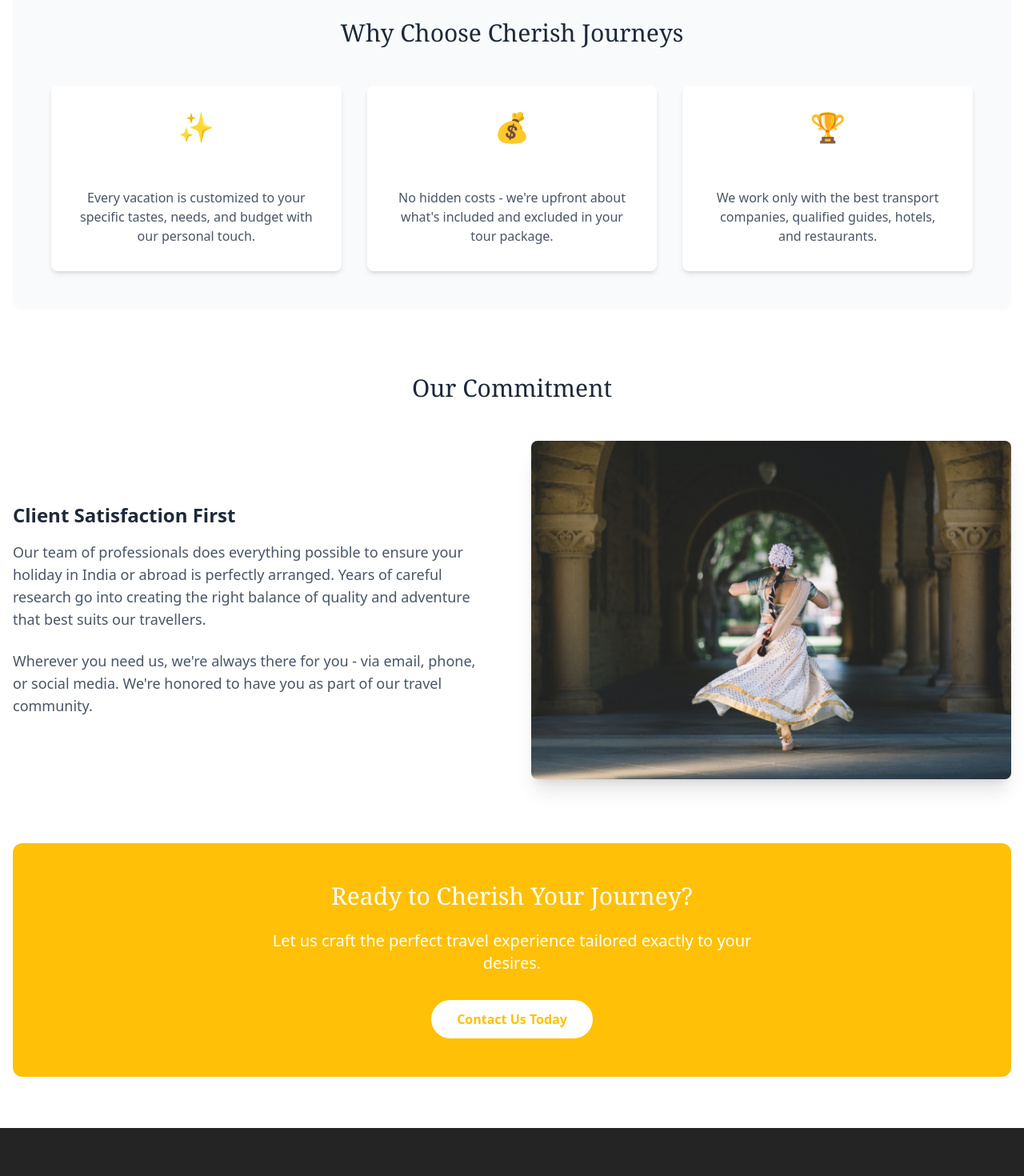
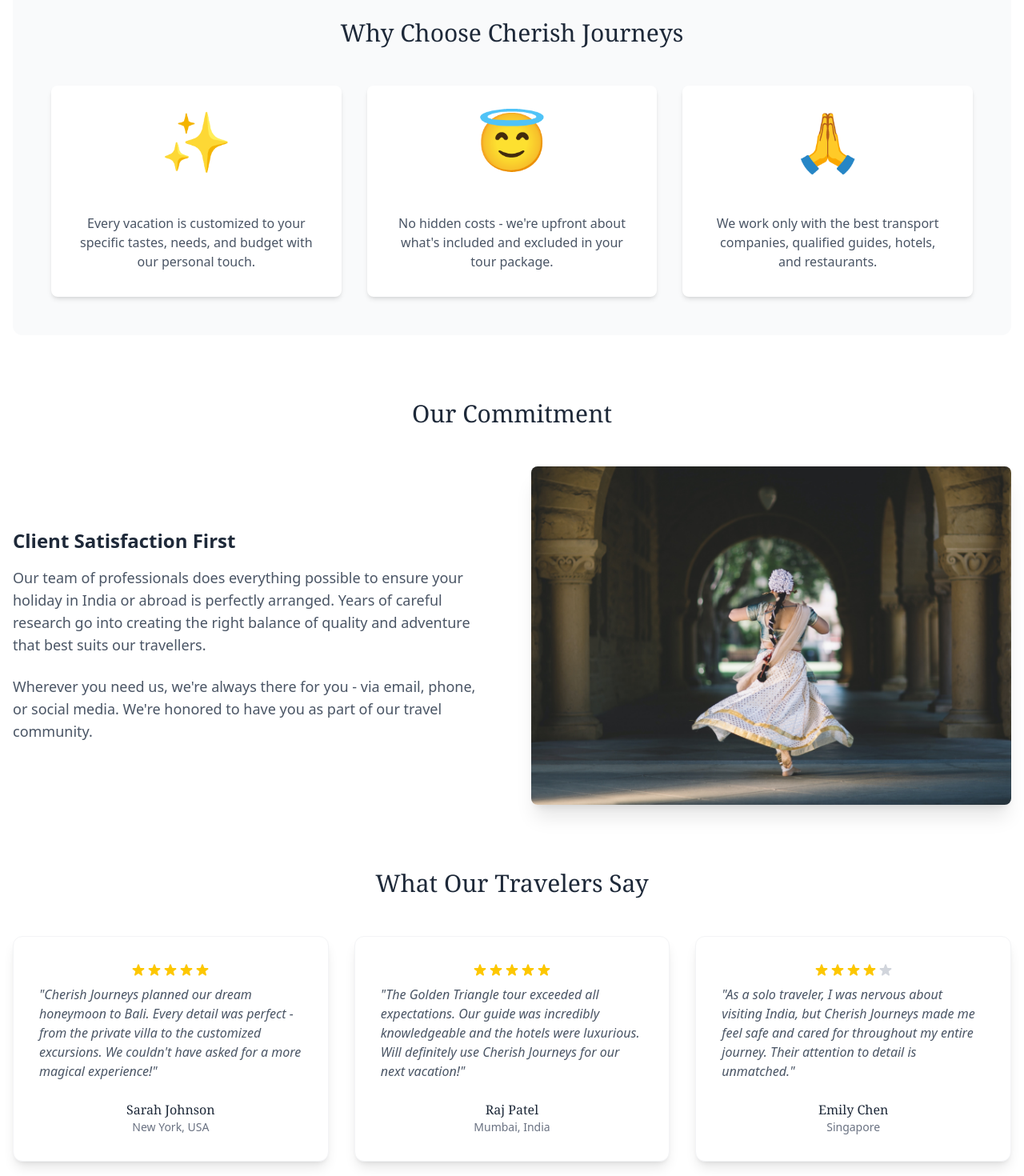
Before and after one commit to Jayesh997/cherish, a React (Vite) app: page /about in a window 1280 px wide. Shown: the part 640-2110 px from the top of the page at 80% size. Before the commit the page ends 2050 px from the top, so only its background shows below. Built offline with nearby package versions, Linux system fonts and the light colour scheme.

Commit message:
UI updates

```diff
--- a/src/components/HeroVideo.jsx
+++ b/src/components/HeroVideo.jsx
@@ -1,7 +1,9 @@
 // components/HeroVideo.tsx
 import React, { useState } from "react";
 import ReactPlayer from "react-player";
+import { NavLink } from "react-router";
 import WebsiteFrontVideo from "../assets/videos/WebsiteFrontVideo.mp4";
+import logo from "../assets/images/navLogo.png";
 
 const HeroVideo = () => {
   const [isMuted, setIsMuted] = useState(true);
@@ -21,19 +23,22 @@
       {/* Gradient Overlay (Luxury Style) */}
       <div className="absolute inset-0 bg-gradient-to-b from-black/40 via-black/20 to-black/40 z-10"></div>
       <div className="relative z-20 flex flex-col items-center justify-center h-full text-white px-4 text-center">
+        <img src={logo} alt="cherish" />
         <h1 className="text-5xl md:text-7xl font-serif mb-4 text-gold ">
           Welcome to Cherish Journeys
         </h1>
+        {/* <p className="">A TOUCH OF EXOTIC</p> */}
         <p className="text-xl md:text-2xl max-w-2xl mb-8">
           Recognised by Ministry of Tourism, Government of India
         </p>
 
-        <button
+        <NavLink
+          to="/about"
           onClick={() => setIsMuted(!isMuted)}
           className="bg-transparent border border-white px-6 py-2 rounded-full hover:bg-white hover:text-black transition"
         >
           Explore More
-        </button>
+        </NavLink>
       </div>
     </div>
   );
--- a/src/index.css
+++ b/src/index.css
@@ -46,14 +46,19 @@
   width: calc(200%);
 }
 
+.animation-paused {
+  animation-play-state: paused;
+  /* Remove transition to prevent jumping */
+  transition: none !important;
+}
 .animate-scroll-reverse {
   animation: scroll-reverse 40s linear infinite;
   width: calc(200%);
 }
 
-.animation-paused {
+/* .animation-paused {
   animation-play-state: paused;
-}
+} */
 
 :root {
   font-family: system-ui, Avenir, Helvetica, Arial, sans-serif;
@@ -62,7 +67,7 @@
 
   color-scheme: light dark;
   color: rgba(255, 255, 255, 0.87);
-  background-color: #242424;
+  background-color: #fbfbfb;
 
   font-synthesis: none;
   text-rendering: optimizeLegibility;
--- a/src/pages/AboutUs.jsx
+++ b/src/pages/AboutUs.jsx
@@ -1,6 +1,49 @@
 import React from "react";
 import aboutUs from "../assets/images/aboutUs.jpg"; // Adjust the path as necessary
 const AboutUs = () => {
+  const testimonials = [
+    {
+      id: 1,
+      name: "Sarah Johnson",
+      location: "New York, USA",
+      text: "Cherish Journeys planned our dream honeymoon to Bali. Every detail was perfect - from the private villa to the customized excursions. We couldn't have asked for a more magical experience!",
+      rating: 5,
+    },
+    {
+      id: 2,
+      name: "Raj Patel",
+      location: "Mumbai, India",
+      text: "The Golden Triangle tour exceeded all expectations. Our guide was incredibly knowledgeable and the hotels were luxurious. Will definitely use Cherish Journeys for our next vacation!",
+      rating: 5,
+    },
+    {
+      id: 3,
+      name: "Emily Chen",
+      location: "Singapore",
+      text: "As a solo traveler, I was nervous about visiting India, but Cherish Journeys made me feel safe and cared for throughout my entire journey. Their attention to detail is unmatched.",
+      rating: 4,
+    },
+  ];
+
+  const renderStars = (rating) => {
+    return (
+      <div className="flex justify-center mb-2">
+        {[...Array(5)].map((_, i) => (
+          <svg
+            key={i}
+            className={`w-5 h-5 ${
+              i < rating ? "text-yellow-400" : "text-gray-300"
+            }`}
+            fill="currentColor"
+            viewBox="0 0 20 20"
+          >
+            <path d="M9.049 2.927c.3-.921 1.603-.921 1.902 0l1.07 3.292a1 1 0 00.95.69h3.462c.969 0 1.371 1.24.588 1.81l-2.8 2.034a1 1 0 00-.364 1.118l1.07 3.292c.3.921-.755 1.688-1.54 1.118l-2.8-2.034a1 1 0 00-1.175 0l-2.8 2.034c-.784.57-1.838-.197-1.539-1.118l1.07-3.292a1 1 0 00-.364-1.118L2.98 8.72c-.783-.57-.38-1.81.588-1.81h3.461a1 1 0 00.951-.69l1.07-3.292z" />
+          </svg>
+        ))}
+      </div>
+    );
+  };
+
   return (
     <div className="bg-white">
       {/* Hero Section */}
@@ -61,7 +104,7 @@
           </h2>
           <div className="grid md:grid-cols-3 gap-8">
             <div className="bg-white p-8 rounded-lg shadow-md text-center">
-              <div className="text-gold text-4xl mb-4">✨</div>
+              <div className="text-gold text-7xl mb-4">✨</div>
               <h3 className="text-xl font-semibold mb-3">
                 Tailored Experiences
               </h3>
@@ -71,7 +114,7 @@
               </p>
             </div>
             <div className="bg-white p-8 rounded-lg shadow-md text-center">
-              <div className="text-gold text-4xl mb-4">💰</div>
+              <div className="text-gold text-7xl mb-4">😇</div>
               <h3 className="text-xl font-semibold mb-3">
                 Transparent Pricing
               </h3>
@@ -81,7 +124,7 @@
               </p>
             </div>
             <div className="bg-white p-8 rounded-lg shadow-md text-center">
-              <div className="text-gold text-4xl mb-4">🏆</div>
+              <div className="text-gold text-7xl mb-4">🙏</div>
               <h3 className="text-xl font-semibold mb-3">Quality Partners</h3>
               <p className="text-gray-600">
                 We work only with the best transport companies, qualified
@@ -123,6 +166,33 @@
           </div>
         </section>
 
+        <section className="mb-20">
+          <h2 className="text-3xl font-serif text-center text-gray-800 mb-12">
+            What Our Travelers Say
+          </h2>
+          <div className="grid md:grid-cols-3 gap-8">
+            {testimonials.map((testimonial) => (
+              <div
+                key={testimonial.id}
+                className="bg-white p-8 rounded-xl shadow-lg border border-gray-100 hover:shadow-xl transition-shadow duration-300"
+              >
+                {renderStars(testimonial.rating)}
+                <blockquote className="text-gray-600 italic mb-6">
+                  "{testimonial.text}"
+                </blockquote>
+                <div className="text-center">
+                  <p className="font-serif text-gray-800 font-medium">
+                    {testimonial.name}
+                  </p>
+                  <p className="text-sm text-gray-500">
+                    {testimonial.location}
+                  </p>
+                </div>
+              </div>
+            ))}
+          </div>
+        </section>
+
         {/* CTA Section */}
         <section className="bg-gold text-white rounded-xl p-12 text-center">
           <h2 className="text-3xl font-serif mb-6">
--- a/src/pages/DestinationDetail.jsx
+++ b/src/pages/DestinationDetail.jsx
@@ -8,8 +8,11 @@
   const destination = state?.destination || {}; // Fallback to empty object
 
   return (
-    <div className="max-w-7xl mx-auto py-20 px-4">
-      <h1 className="text-4xl font-serif mb-6">{destination.title}</h1>
+    <div className="bg-[#fbfbfb] min-h-screen pt-8">
+      <div className="max-w-7xl mx-auto py-10 md:py-20 px-4">
+        <h1 className="text-2xl md:text-3xl font-serif text-gray-800 mb-6 md:mb-8 pl-4 border-l-4 border-gold">
+          {destination.title}
+        </h1>
         <div className="grid md:grid-cols-2 gap-12">
           <div>
             <img
@@ -19,12 +22,29 @@
             />
           </div>
           <div>
-          <p className="text-xl mb-4">{destination.description}</p>
-          <div className="bg-gray-100 p-6 rounded-lg">
-            <h3 className="font-serif text-gold text-2xl mb-4">
+            {/* <p className="text-xl mb-4">{destination.description}</p> */}
+            <div className="bg-white border-2 border-gold p-6 rounded-lg">
+              <h3 className="font-serif text-black text-2xl mb-4">
                 Tour Highlights
               </h3>
+              <ul className="list-disc pl-5 pb-5">
+                <li className="text-black">
+                  Explore the rich culture and history
+                </li>
+                <li className="text-black">
+                  Visit iconic landmarks and hidden gems
+                </li>
+                <li className="text-black">
+                  Enjoy local cuisine and experiences
+                </li>
+                <li className="text-black">Personalized travel itinerary</li>{" "}
+              </ul>
               {/* Add your destination-specific content here */}
+
+              <button className="bg-gold text-white px-6 py-3 rounded-full hover:bg-gold-dark transition">
+                Book This Tour
+              </button>
+            </div>
           </div>
         </div>
       </div>
--- a/src/pages/Destinations.jsx
+++ b/src/pages/Destinations.jsx
@@ -71,7 +71,7 @@
       description: "Royal palaces and sandalwood aromas",
       image: new URL("../assets/images/aboutUs.jpg", import.meta.url).href,
       category: "Heritage",
-      featured: false,
+      featured: true,
     },
   ];
 
@@ -200,6 +200,9 @@
             {destination.description}
           </p>
           <div className="mt-4">
+            <span className="inline-block px-3 py-1 bg-white text-black text-xs rounded-full mx-2">
+              India
+            </span>
             <span className="inline-block px-3 py-1 bg-gold text-white text-xs rounded-full">
               {destination.category}
             </span>
```
Also changed, not shown: src/components/NavBar.jsx (+28 -10 lines), src/pages/Experience.jsx (+73 -52 lines), src/pages/ExperienceDetail.jsx (+32 -9 lines). Lines whose indentation alone changed are shown as unchanged.
